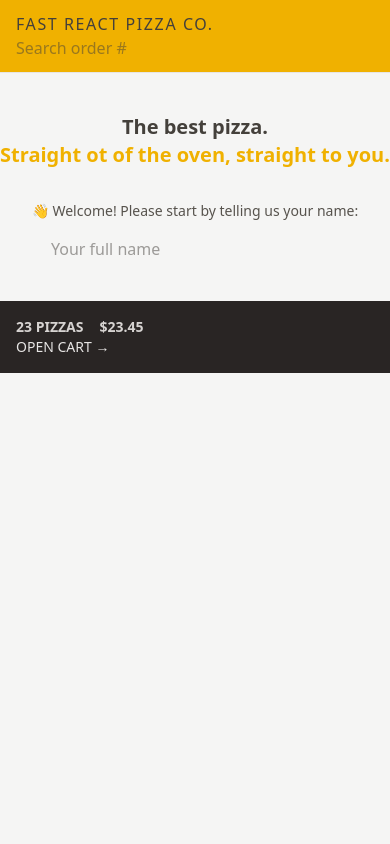
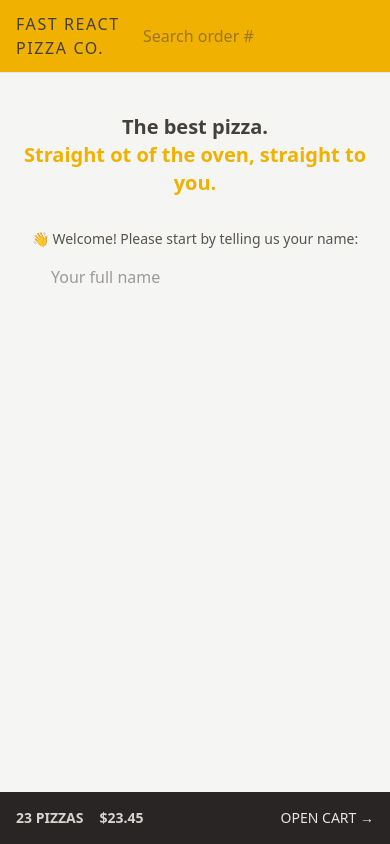
Before and after one commit to MeRitik/fast-react-pizza, a React (Vite) app: page / in a window 390 px wide. Built offline with nearby package versions, Linux system fonts and the light colour scheme.

Commit message:
Enhance layout and styling of components for improved responsiveness

```diff
--- a/src/features/cart/CartOverview.jsx
+++ b/src/features/cart/CartOverview.jsx
@@ -2,7 +2,7 @@ import { Link } from "react-router-dom";
 
 function CartOverview() {
   return (
-    <div className="bg-stone-800 text-stone-200 uppercase px-4 py-4 sm:px-6 text-sm md:text-base">
+    <div className="bg-stone-800 text-stone-200 uppercase px-4 py-4 sm:px-6 text-sm md:text-base flex items-center justify-between">
       <p className="text-stone-300 font-semibold space-x-4 sm:space-x-6">
         <span>23 pizzas</span>
         <span>$23.45</span>
--- a/src/features/user/Username.jsx
+++ b/src/features/user/Username.jsx
@@ -2,6 +2,6 @@ import React from 'react'
 
 export default function Username() {
     return (
-        <p className='text-sm font-semibold hidden'>Ritik</p>
+        <p className='text-sm font-semibold hidden md:block'>Ritik</p>
     )
 }
--- a/src/ui/AppLayout.jsx
+++ b/src/ui/AppLayout.jsx
@@ -9,13 +9,15 @@ export default function AppLayout() {
     const isLoading = navigation.state === 'loading';
 
     return (
-        <div className="layout">
+        <div className='grid grid-rows-[auto_1fr_auto] h-screen'>
             {isLoading && <Loader />}
             <Header />
 
-            <main>
-                <Outlet />
-            </main>
+            <div className="overflow-scroll">
+                <main className="max-w-3xl mx-auto">
+                    <Outlet />
+                </main>
+            </div>
 
             <CartOverview />
         </div>
--- a/src/ui/Header.jsx
+++ b/src/ui/Header.jsx
@@ -5,7 +5,7 @@ import Username from '../features/user/Username'
 
 export default function Header() {
     return (
-        <header className='bg-yellow-500 uppercase px-4 py-3 border-b border-stone-200 sm:px-6'>
+        <header className='flex items-center justify-between bg-yellow-500 uppercase px-4 py-3 border-b border-stone-200 sm:px-6'>
             <Link to='/' className='tracking-widest'>Fast React Pizza Co.</Link>
             <SearchOrder />
             <Username />
--- a/src/ui/Home.jsx
+++ b/src/ui/Home.jsx
@@ -2,8 +2,8 @@ import CreateUser from '../features/user/CreateUser';
 
 function Home() {
   return (
-    <div className='sm:my-16 my-10 text-center'>
-      <h1 className="font-semibold text-xl mb-8">
+    <div className='sm:my-16 my-10 text-center px-4'>
+      <h1 className="font-semibold text-xl mb-8 md:text-3xl">
         The best pizza.
         <br />
         <span className="text-yellow-500">
```
